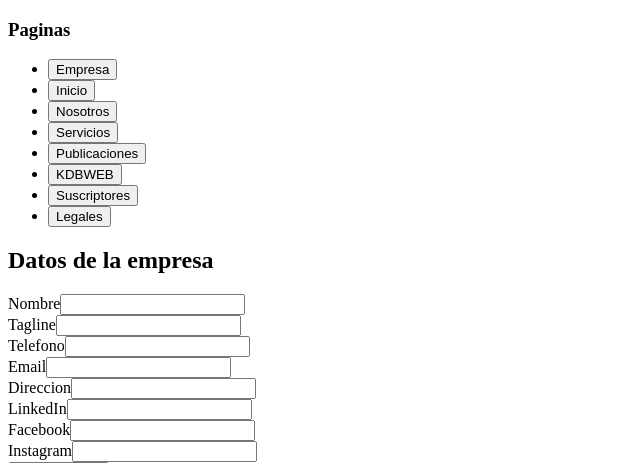
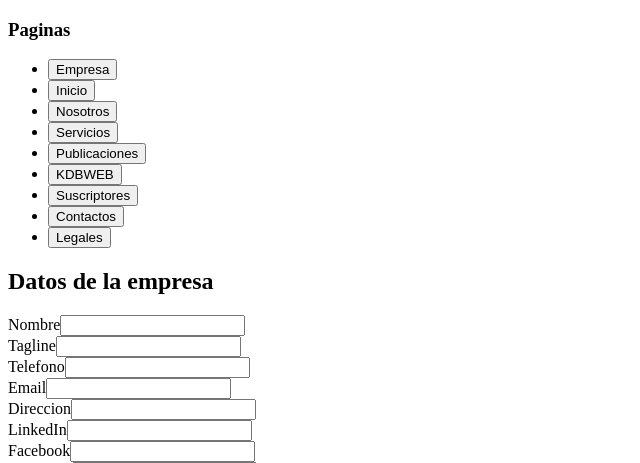
Before and after one commit to juanfernandovasquez/KDB_WEB, a Flask app: template backend/templates/admin.html in a window 1280 px wide. Shown: the part 98-561 px from the top of the page, without its empty margins (0-640 px from the left). Run offline with Flask 3, Linux system fonts and the light colour scheme; the template is opened without the code that fills it, so the values that code supplies are empty; data comes from the database, SQL or seed files in the repository; some libraries are stand-ins or nearby versions.

Commit message:
Admin: add Contactos section in sidebar

```diff
--- a/backend/templates/admin.html
+++ b/backend/templates/admin.html
@@ -21,6 +21,7 @@
         <li><button type="button" data-page="publicaciones">Publicaciones</button></li>
         <li><button type="button" data-page="kdbweb">KDBWEB</button></li>
         <li><button type="button" data-page="subs">Suscriptores</button></li>
+        <li><button type="button" data-page="contacto">Contactos</button></li>
         <li><button type="button" data-page="legales">Legales</button></li>
       </ul>
     </aside>
--- a/frontend/admin/index.html
+++ b/frontend/admin/index.html
@@ -31,6 +31,7 @@
         <li><button type="button" data-page="publicaciones">Publicaciones</button></li>
         <li><button type="button" data-page="kdbweb">KDBWEB</button></li>
         <li><button type="button" data-page="subs">Suscriptores</button></li>
+        <li><button type="button" data-page="contacto">Contactos</button></li>
         <li><button type="button" data-page="legales">Legales</button></li>
         <li><button type="button" data-page="usuarios">Usuarios</button></li>
       </ul>
```
